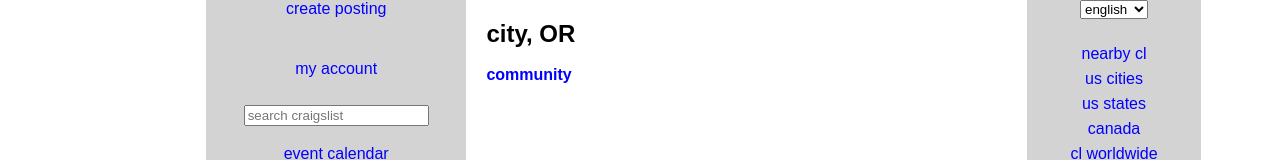
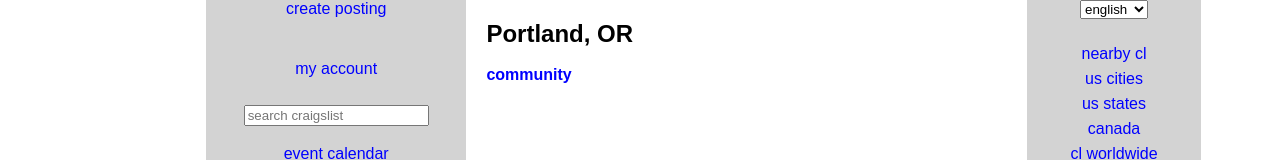
Before and after one commit to rosalie337/lab-02d-Mock-Craigslist, a plain HTML site: page index.html in a window 1280 px wide. Shown: the top 160 px of the page. Drawn offline with Linux system fonts and the light colour scheme.

```diff
--- a/index.html
+++ b/index.html
@@ -30,7 +30,7 @@
         </section>
         <section class="middle">
             <header>
-               <h1>city, OR</h1>
+               <h1>Portland, OR</h1>
             </header>
             <div>
                 <h4>community</h4>
```
